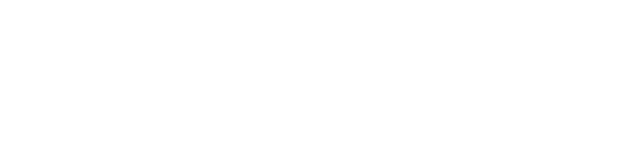
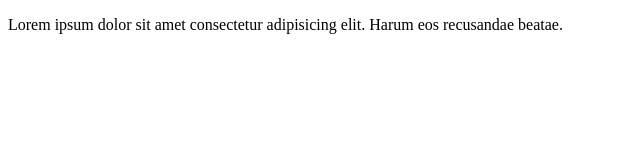
Before and after one commit to edwardosb18/prueba2023, a plain HTML site: page index.html in a window 1280 px wide. Shown: the whole page, without its empty margins (0-640 px from the left). Drawn offline with Linux system fonts and the light colour scheme.

Commit message:
se modifico el index

```diff
--- a/index.html
+++ b/index.html
@@ -8,5 +8,9 @@
 </head>
 <body>
 
+
+
+
+<p>Lorem ipsum dolor sit amet consectetur adipisicing elit. Harum eos recusandae beatae.</p>
 </body>
 </html>
```
